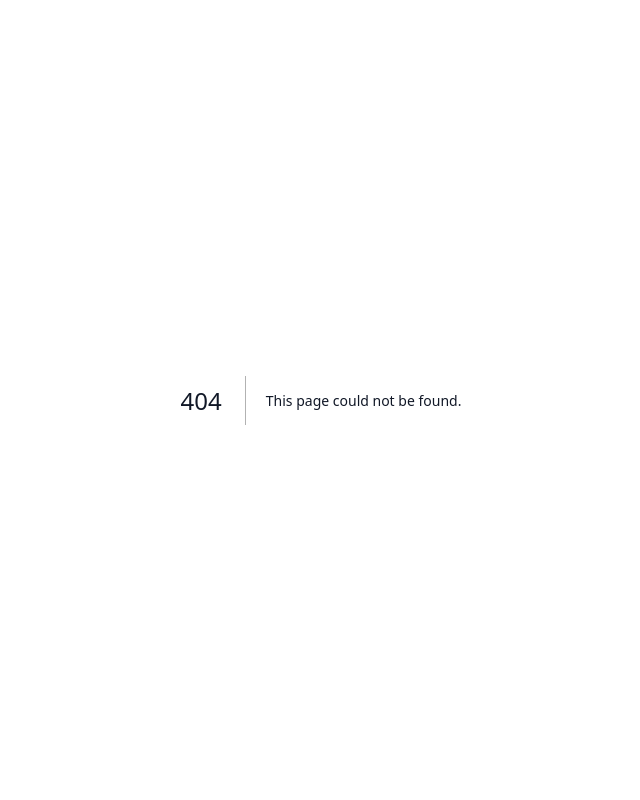
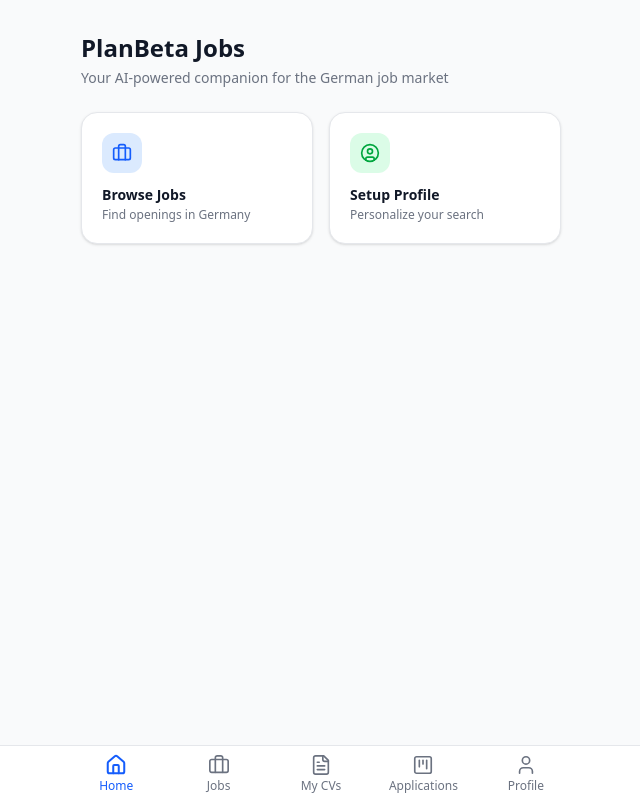
Before and after one commit to theplanbeta/plan-beta-dashboard, a Next.js app: page /jobs-app in a window 1280 px wide. Before the commit this address had no page. Shown: the whole page, without its empty margins (319-959 px from the left). Built offline with nearby package versions, Linux system fonts and the light colour scheme.

Commit message:
feat(jobs-app): add PWA manifest, app shell layout, bottom nav, auth provider, home page

```diff
--- /dev/null
+++ b/app/jobs-app/layout.tsx
@@ -0,0 +1,38 @@
+import type { Metadata, Viewport } from "next"
+import { JobsAuthProvider } from "@/components/jobs-app/AuthProvider"
+import { BottomNav } from "@/components/jobs-app/BottomNav"
+
+export const metadata: Metadata = {
+  title: "PlanBeta Jobs — AI Career Companion",
+  description:
+    "AI-powered job matching, CV generation, and interview prep for the German job market",
+  manifest: "/jobs-manifest.json",
+  appleWebApp: {
+    capable: true,
+    statusBarStyle: "default",
+    title: "PB Jobs",
+  },
+}
+
+export const viewport: Viewport = {
+  themeColor: "#ffffff",
+  width: "device-width",
+  initialScale: 1,
+}
+
+export default function JobsAppLayout({
+  children,
+}: {
+  children: React.ReactNode
+}) {
+  return (
+    <JobsAuthProvider>
+      <div className="min-h-screen bg-gray-50 text-gray-900">
+        <main className="max-w-lg mx-auto px-4 py-4 pb-16">
+          {children}
+        </main>
+        <BottomNav />
+      </div>
+    </JobsAuthProvider>
+  )
+}
--- /dev/null
+++ b/app/jobs-app/page.tsx
@@ -0,0 +1,43 @@
+import Link from "next/link"
+import { Briefcase, UserCircle } from "lucide-react"
+
+export default function JobsAppHomePage() {
+  return (
+    <div className="space-y-6 pt-4">
+      <div>
+        <h1 className="text-2xl font-bold text-gray-900">PlanBeta Jobs</h1>
+        <p className="mt-1 text-sm text-gray-500">
+          Your AI-powered companion for the German job market
+        </p>
+      </div>
+
+      <div className="grid grid-cols-2 gap-4">
+        <Link
+          href="/jobs-app/jobs"
+          className="flex flex-col items-start gap-3 rounded-2xl bg-white border border-gray-200 p-5 shadow-sm hover:shadow-md transition-shadow"
+        >
+          <div className="flex h-10 w-10 items-center justify-center rounded-xl bg-blue-100 text-blue-600">
+            <Briefcase size={20} />
+          </div>
+          <div>
+            <p className="text-sm font-semibold text-gray-900">Browse Jobs</p>
+            <p className="mt-0.5 text-xs text-gray-500">Find openings in Germany</p>
+          </div>
+        </Link>
+
+        <Link
+          href="/jobs-app/onboarding"
+          className="flex flex-col items-start gap-3 rounded-2xl bg-white border border-gray-200 p-5 shadow-sm hover:shadow-md transition-shadow"
+        >
+          <div className="flex h-10 w-10 items-center justify-center rounded-xl bg-green-100 text-green-600">
+            <UserCircle size={20} />
+          </div>
+          <div>
+            <p className="text-sm font-semibold text-gray-900">Setup Profile</p>
+            <p className="mt-0.5 text-xs text-gray-500">Personalize your search</p>
+          </div>
+        </Link>
+      </div>
+    </div>
+  )
+}
--- /dev/null
+++ b/components/jobs-app/AuthProvider.tsx
@@ -0,0 +1,114 @@
+"use client"
+
+import {
+  createContext,
+  useContext,
+  useState,
+  useEffect,
+  useCallback,
+  ReactNode,
+} from "react"
+
+interface JobSeeker {
+  id: string
+  email: string
+  name: string
+  tier: string
+  subscriptionStatus: string
+  onboardingComplete: boolean
+  profile: {
+    germanLevel: string | null
+    profession: string | null
+    profileCompleteness: number
+  } | null
+}
+
+interface AuthContextValue {
+  seeker: JobSeeker | null
+  loading: boolean
+  isPremium: boolean
+  login: (token: string) => Promise<void>
+  logout: () => void
+}
+
+const AuthContext = createContext<AuthContextValue | null>(null)
+
+function getCookie(name: string): string | null {
+  if (typeof document === "undefined") return null
+  const match = document.cookie.match(new RegExp(`(?:^|; )${name}=([^;]*)`))
+  return match ? decodeURIComponent(match[1]) : null
+}
+
+function setCookie(name: string, value: string, days = 30) {
+  const expires = new Date(Date.now() + days * 864e5).toUTCString()
+  document.cookie = `${name}=${encodeURIComponent(value)}; expires=${expires}; path=/; SameSite=Lax; Secure`
+}
+
+function deleteCookie(name: string) {
+  document.cookie = `${name}=; expires=Thu, 01 Jan 1970 00:00:00 GMT; path=/`
+}
+
+async function fetchProfile(): Promise<JobSeeker | null> {
+  try {
+    const res = await fetch("/api/jobs-app/profile", { credentials: "include" })
+    if (!res.ok) return null
+    const data = await res.json()
+    return data.seeker ?? null
+  } catch {
+    return null
+  }
+}
+
+export function JobsAuthProvider({ children }: { children: ReactNode }) {
+  const [seeker, setSeeker] = useState<JobSeeker | null>(null)
+  const [loading, setLoading] = useState(true)
+
+  const isPremium =
+    seeker?.tier === "PREMIUM" ||
+    // planBetaStudentId present means the account is linked to an enrolled student
+    !!(seeker as unknown as { planBetaStudentId?: string })?.planBetaStudentId
+
+  const load = useCallback(async () => {
+    setLoading(true)
+    const token = getCookie("pb-jobs-app")
+    if (!token) {
+      setSeeker(null)
+      setLoading(false)
+      return
+    }
+    const profile = await fetchProfile()
+    setSeeker(profile)
+    setLoading(false)
+  }, [])
+
+  useEffect(() => {
+    load()
+  }, [load])
+
+  const login = useCallback(
+    async (token: string) => {
+      setCookie("pb-jobs-app", token)
+      await load()
+    },
+    [load]
+  )
+
+  const logout = useCallback(() => {
+    deleteCookie("pb-jobs-app")
+    setSeeker(null)
+  }, [])
+
+  return (
+    <AuthContext.Provider value={{ seeker, loading, isPremium, login, logout }}>
+      {children}
+    </AuthContext.Provider>
+  )
+}
+
+export function useJobsAuth(): AuthContextValue {
+  const ctx = useContext(AuthContext)
+  if (!ctx) {
+    throw new Error("useJobsAuth must be used within JobsAuthProvider")
+  }
+  return ctx
+}
--- /dev/null
+++ b/components/jobs-app/BottomNav.tsx
@@ -0,0 +1,50 @@
+"use client"
+
+import Link from "next/link"
+import { usePathname } from "next/navigation"
+import { Home, Briefcase, FileText, KanbanSquare, User } from "lucide-react"
+
+const tabs = [
+  { label: "Home", href: "/jobs-app", icon: Home },
+  { label: "Jobs", href: "/jobs-app/jobs", icon: Briefcase },
+  { label: "My CVs", href: "/jobs-app/cvs", icon: FileText },
+  { label: "Applications", href: "/jobs-app/applications", icon: KanbanSquare },
+  { label: "Profile", href: "/jobs-app/profile", icon: User },
+]
+
+export function BottomNav() {
+  const pathname = usePathname()
+
+  function isActive(href: string) {
+    if (href === "/jobs-app") {
+      return pathname === "/jobs-app"
+    }
+    return pathname.startsWith(href)
+  }
+
+  return (
+    <nav className="fixed bottom-0 left-0 right-0 z-50 bg-white border-t border-gray-200 pb-safe">
+      <div className="max-w-lg mx-auto flex items-stretch">
+        {tabs.map(({ label, href, icon: Icon }) => {
+          const active = isActive(href)
+          return (
+            <Link
+              key={href}
+              href={href}
+              className={`flex flex-1 flex-col items-center justify-center gap-1 py-2 text-xs font-medium transition-colors ${
+                active ? "text-blue-600" : "text-gray-500 hover:text-gray-700"
+              }`}
+            >
+              <Icon
+                size={22}
+                strokeWidth={active ? 2.2 : 1.8}
+                className="shrink-0"
+              />
+              <span className="leading-none">{label}</span>
+            </Link>
+          )
+        })}
+      </div>
+    </nav>
+  )
+}
--- /dev/null
+++ b/public/jobs-manifest.json
@@ -0,0 +1,17 @@
+{
+  "name": "PlanBeta Jobs — AI Career Companion",
+  "short_name": "PB Jobs",
+  "description": "AI-powered job matching, CV generation, and interview prep for the German job market",
+  "id": "/jobs-app",
+  "start_url": "/jobs-app",
+  "scope": "/jobs-app",
+  "display": "standalone",
+  "orientation": "portrait",
+  "theme_color": "#ffffff",
+  "background_color": "#f8fafc",
+  "categories": ["business", "productivity"],
+  "icons": [
+    { "src": "/icon-192.png", "sizes": "192x192", "type": "image/png", "purpose": "any maskable" },
+    { "src": "/icon-512.png", "sizes": "512x512", "type": "image/png", "purpose": "any maskable" }
+  ]
+}
```
